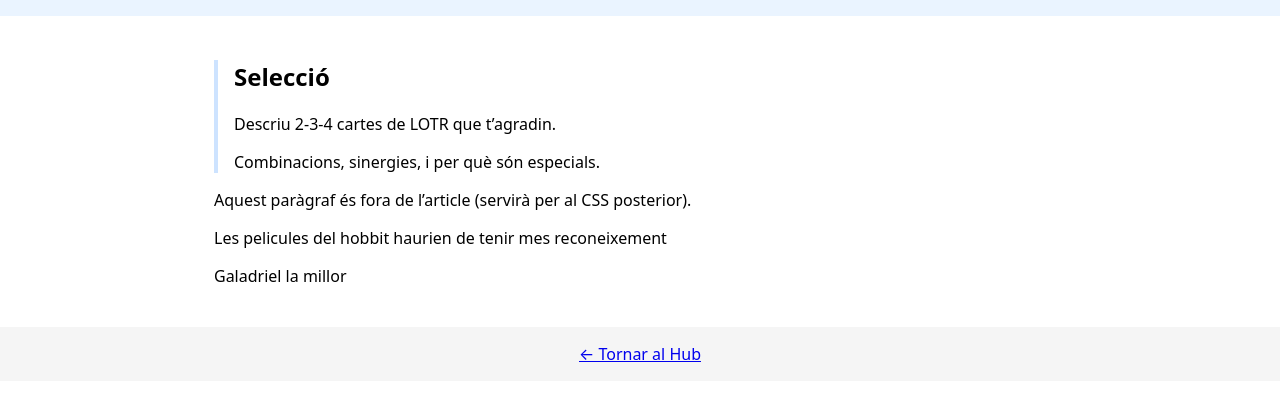
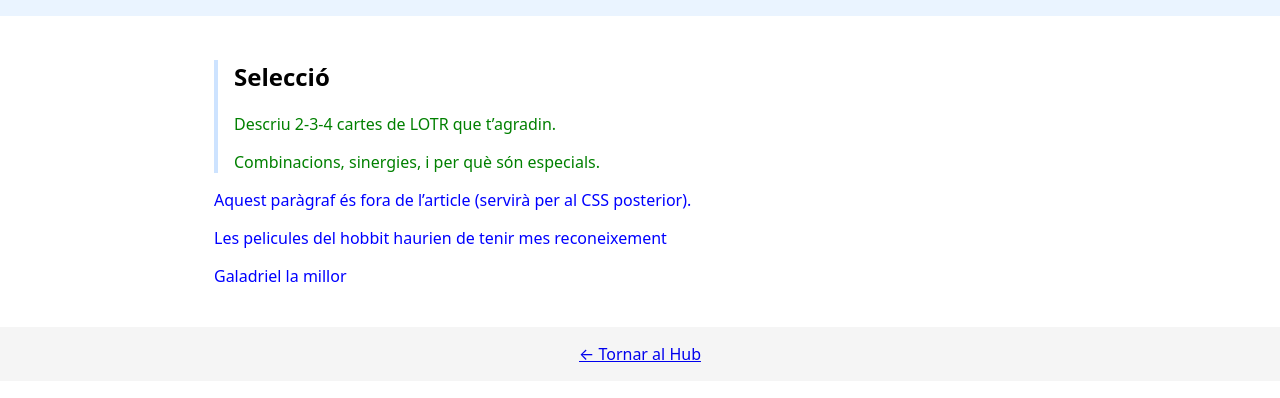
Before and after one commit to Ferarias-04/magic-hub, a plain HTML site: page lotr.html in a window 1280 px wide. Shown: the part 102-500 px from the top of the page. Drawn offline with Linux system fonts and the light colour scheme.

Commit message:
estils amb combinadors

```diff
--- a/styles/theme-lotr.css
+++ b/styles/theme-lotr.css
@@ -1,3 +1,10 @@
 header { background: #eaf4ff; }
 h1 { letter-spacing: 0.5px; }
 article { border-left: 4px solid #cde3ff; padding-left: 1rem; }
+
+article > p {
+    color: green;
+}
+article ~ p {
+    color: blue;
+}
```
